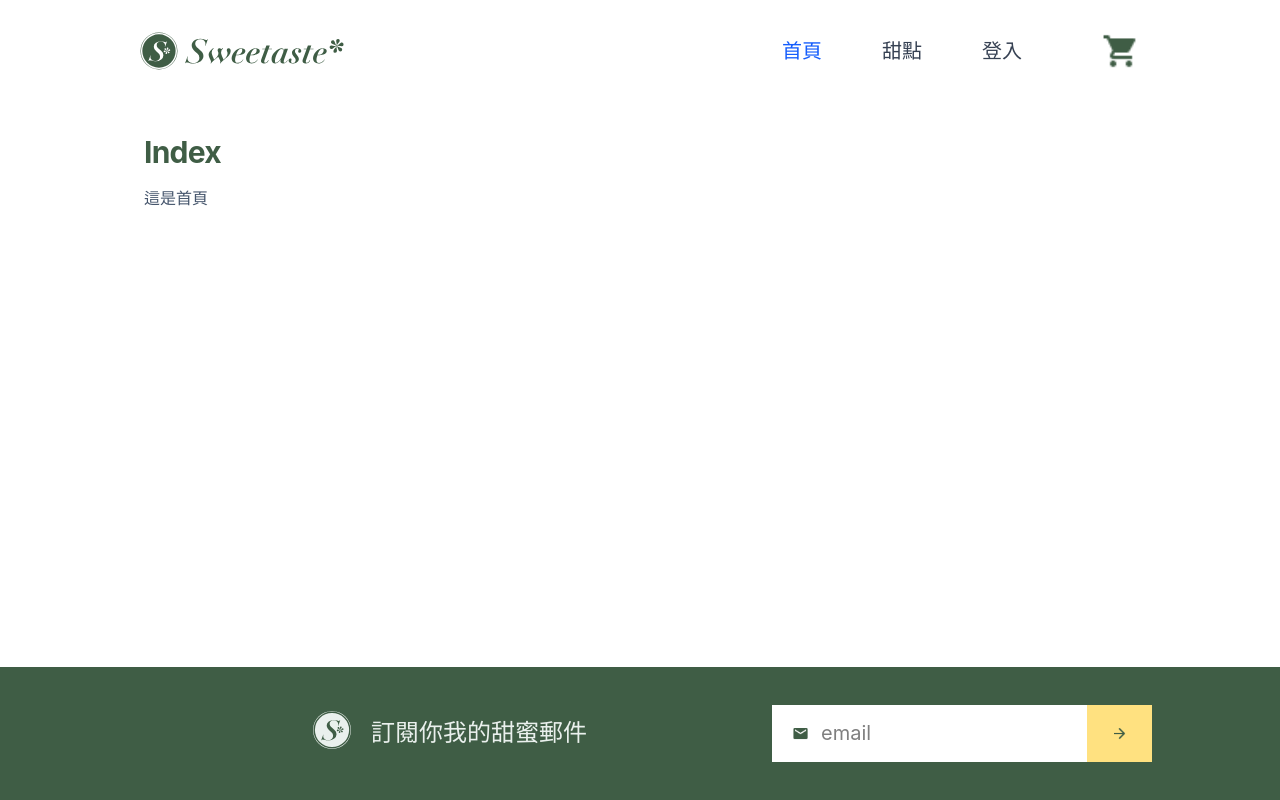
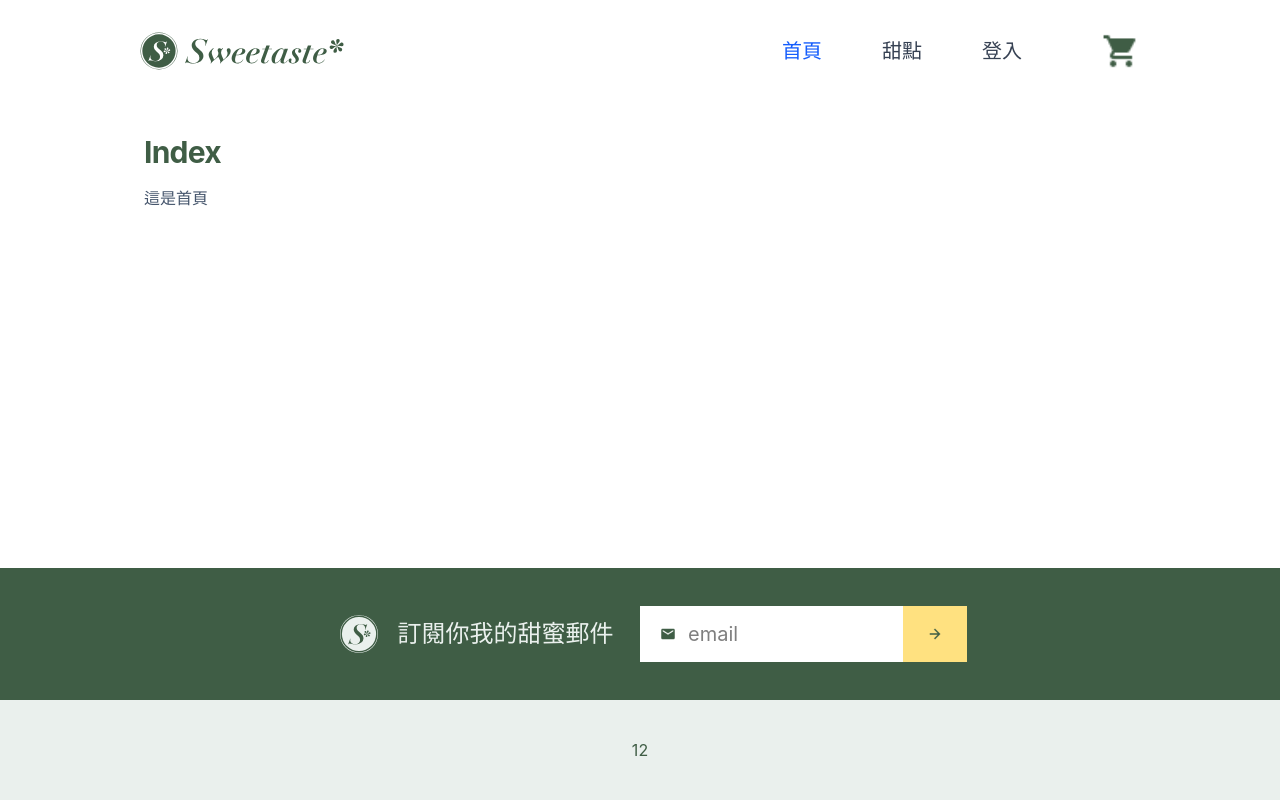
Before and after one commit to TSFMAKKO/rocket_sweet, a React (Vite) app: page / in a window 1280 px wide. Built offline with nearby package versions, Linux system fonts and the light colour scheme.

Commit message:
feat: 完成訂閱組件

```diff
--- a/src/components/Footer.jsx
+++ b/src/components/Footer.jsx
@@ -7,10 +7,11 @@ import LogoFromPublic from "./LogoFromPublic.jsx"
 export default function Footer() {
   const year = new Date().getFullYear()
   return (
-    <footer className="bg-[#3F5D45] text-[#EAF0ED] w-full">
-      <div className="mx-auto  max-w-[1024px] flex justify-between max-sm:flex-col max-sm:gap-y-[30px] py-[38px] max-sm:py-[30px]">
+    <footer className=" w-full">
+      {/* 綠底訂閱 */}
+      {/* <div className="mx-auto max-w-[1024px] w-full px-[42px] bg-[#3F5D45] text-[#EAF0ED] flex justify-center max-sm:flex-col gap-x-[124px] max-sm:gap-y-[30px] py-[38px] max-sm:py-[30px]">
         <div className="flex w-full justify-center items-center gap-x-[20px]">
-          <div aria-label="Rocket Sweet Logo">
+          <div aria-label="Rocket Sweet Logo" className="flex">
             <LogoFromPublic src="logo-light.svg" className={`h-[38px] w-[38px] text-[#EAF0ED]`} />
           </div>
           <div className="text-[24px] ">訂閱你我的甜蜜郵件</div>
@@ -27,7 +28,43 @@ export default function Footer() {
 
         </Form>
 
+      </div> */}
+
+      {/* 綠底2 */}
+      <div className="bg-[#3F5D45] text-[#EAF0ED] flex justify-between max-sm:flex-col max-sm:gap-y-[30px] py-[38px] max-sm:py-[30px]">
+        <div className="max-w-[1024px] mx-auto flex max-sm:flex-col max-sm:gap-y-[30px]">
+          <div className="flex w-full justify-center items-center gap-x-[20px]">
+            <div aria-label="Rocket Sweet Logo" className="flex">
+              <LogoFromPublic src="logo-light.svg" className={`h-[38px] w-[38px] text-[#EAF0ED]`} />
+            </div>
+            <div className="text-[24px] ">訂閱你我的甜蜜郵件</div>
+          </div>
+
+          <Form method="post" className=" bg-[#fff] flex items-center max-w-[380px] max-sm:mx-auto w-full">
+            <div className="flex justify-center items-center py-[16px] ml-[20px]">
+              <img src={`${BASE_URL}mail-24px.png`} alt="" srcset="" />
+            </div>
+            <input className="block w-full text-[20px] py-[13px] px-[12px] text-[#000] border-none  focus:outline-none focus:ring-0 focus:border-transparent" type="text" placeholder="email" />
+            <div className="flex justify-center items-center py-[20px] px-[24px] bg-[#FFE180]">
+              <img src={`${BASE_URL}arrow_forward-24px.png`} alt="" srcset="" />
+            </div>
+
+          </Form>
+        </div>
+
       </div>
+
+      {/* 灰底 */}
+      <div className="bg-[#EAF0ED] flex justify-between max-sm:flex-col max-sm:gap-y-[30px] py-[38px] max-sm:py-[30px]">
+        <div className="max-w-[784px] mx-auto flex">
+          <div>1</div>
+          <div>2</div>
+
+        </div>
+
+      </div>
+
+
     </footer>
   )
 }
```
